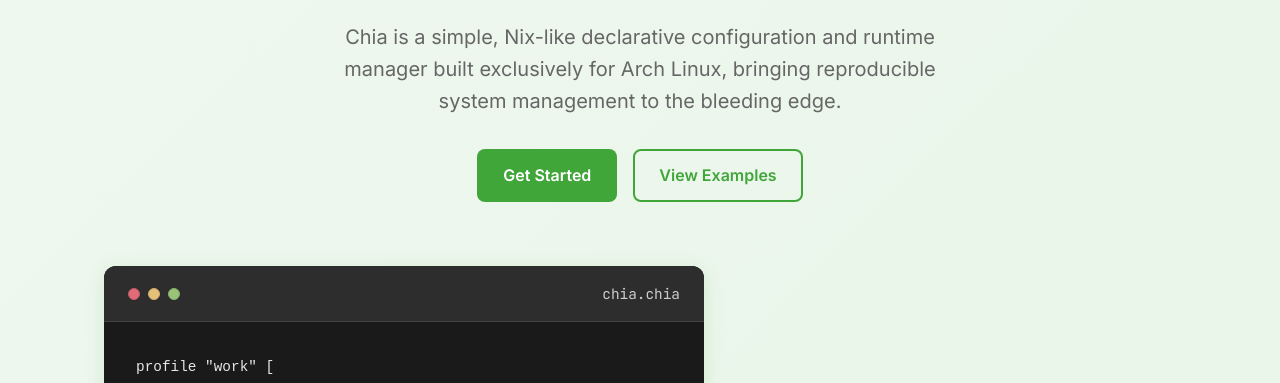
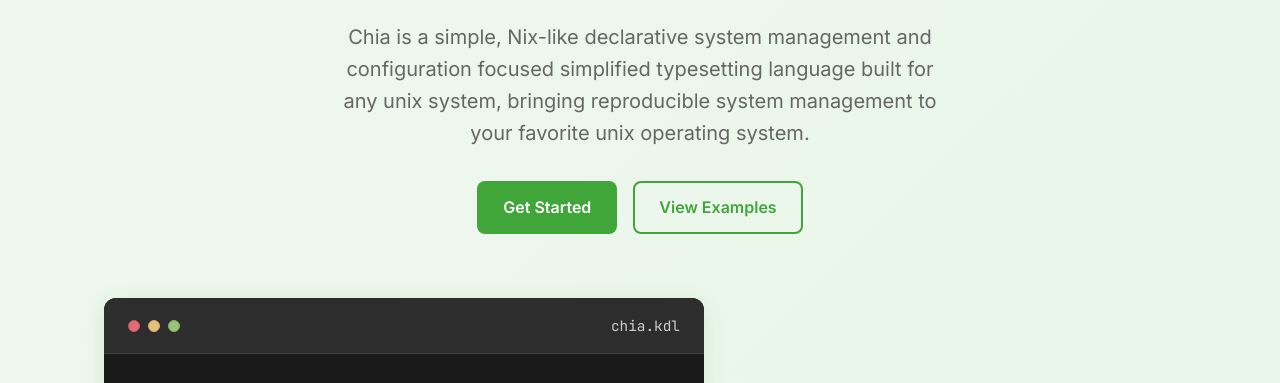
Before and after one commit to HumpityDumpityDumber/chia-site, a plain HTML site: page index.html in a window 1280 px wide. Shown: the part 566-949 px from the top of the page. Drawn offline with Linux system fonts and the light colour scheme; a web font is replaced by a local one.

Commit message:
Update index.html

```diff
--- a/index.html
+++ b/index.html
@@ -40,8 +40,7 @@
                         <span class="gradient-text">Made Simple</span>
                     </h1>
                     <p class="hero-subtitle">
-                        Chia is a simple, Nix-like declarative configuration and runtime manager built exclusively for
-                        Arch Linux, bringing reproducible system management to the bleeding edge.
+                        Chia is a simple, Nix-like declarative system management and configuration focused simplified typesetting language built for any unix system, bringing reproducible system management to your favorite unix operating system.
                     </p>
                     <div class="hero-actions">
                         <a href="docs.html#get-started" class="btn-primary cursor-magnetic">Get Started</a>
@@ -56,7 +55,7 @@
                                 <span></span>
                                 <span></span>
                             </div>
-                            <span class="code-title">chia.chia</span>
+                            <span class="code-title">chia.kdl</span>
                         </div>
                         <pre class="code-content"><code>profile "work" [
     level 4
```
